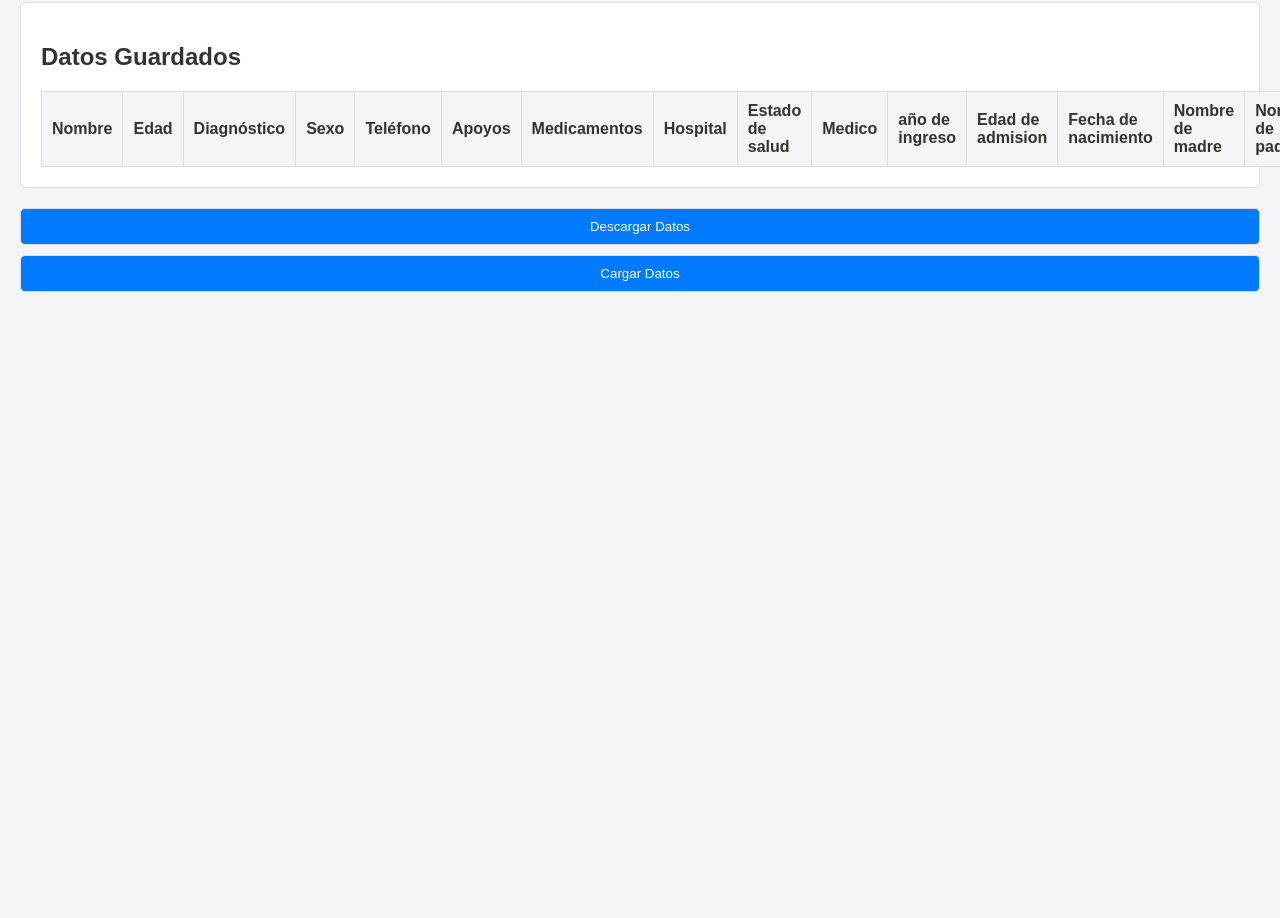
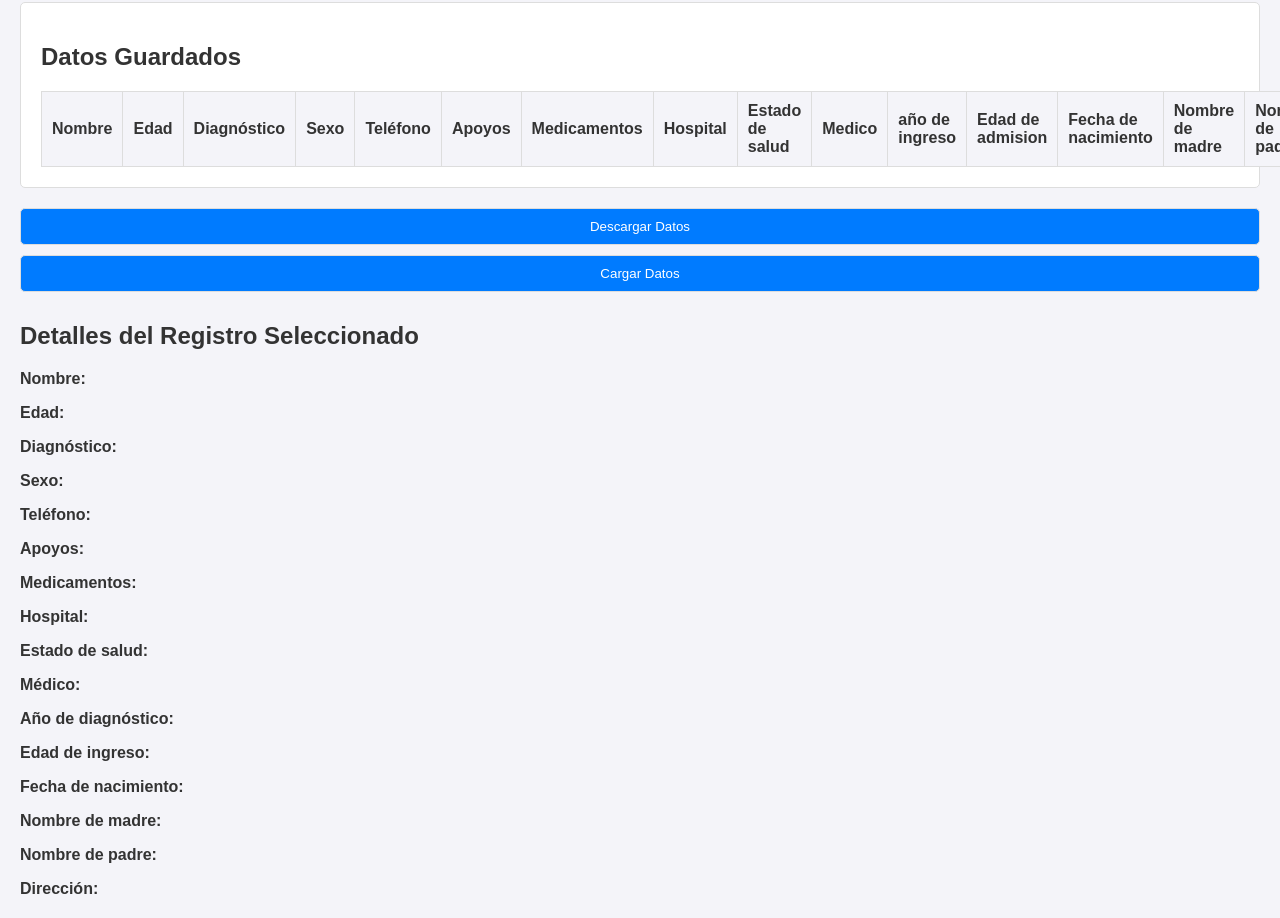
Before and after one commit to idwin1/idwin1.github.io, a plain HTML site: page index.html in a window 1280 px wide. Shown: the part 1443-2361 px from the top of the page. Before the commit the page ends 1765 px from the top, so only its background shows below. Drawn offline with Linux system fonts and the light colour scheme.

Commit message:
Update index.html

```diff
--- a/index.html
+++ b/index.html
@@ -146,6 +146,27 @@
     <button id="upload">Cargar Datos</button>
     <input type="file" id="fileInput" style="display: none;">
 
+    <!-- Detalles del registro seleccionado -->
+    <div class="details-section" id="detailsSection">
+        <h2>Detalles del Registro Seleccionado</h2>
+        <p><strong>Nombre:</strong> <span id="detailName"></span></p>
+        <p><strong>Edad:</strong> <span id="detailAge"></span></p>
+        <p><strong>Diagnóstico:</strong> <span id="detailDiagnosis"></span></p>
+        <p><strong>Sexo:</strong> <span id="detailSex"></span></p>
+        <p><strong>Teléfono:</strong> <span id="detailPhone"></span></p>
+        <p><strong>Apoyos:</strong> <span id="detailSupports"></span></p>
+        <p><strong>Medicamentos:</strong> <span id="detailMedications"></span></p>
+        <p><strong>Hospital:</strong> <span id="detailHospital"></span></p>
+        <p><strong>Estado de salud:</strong> <span id="detailHealth"></span></p>
+        <p><strong>Médico:</strong> <span id="detailDoctor"></span></p>
+        <p><strong>Año de diagnóstico:</strong> <span id="detailYearDiagnosis"></span></p>
+        <p><strong>Edad de ingreso:</strong> <span id="detailAdmissionAge"></span></p>
+        <p><strong>Fecha de nacimiento:</strong> <span id="detailBirthdate"></span></p>
+        <p><strong>Nombre de madre:</strong> <span id="detailMother"></span></p>
+        <p><strong>Nombre de padre:</strong> <span id="detailFather"></span></p>
+        <p><strong>Dirección:</strong> <span id="detailAddress"></span></p>
+    </div>
+
     <script src="script.js"></script>
 </body>
 </html>
```
